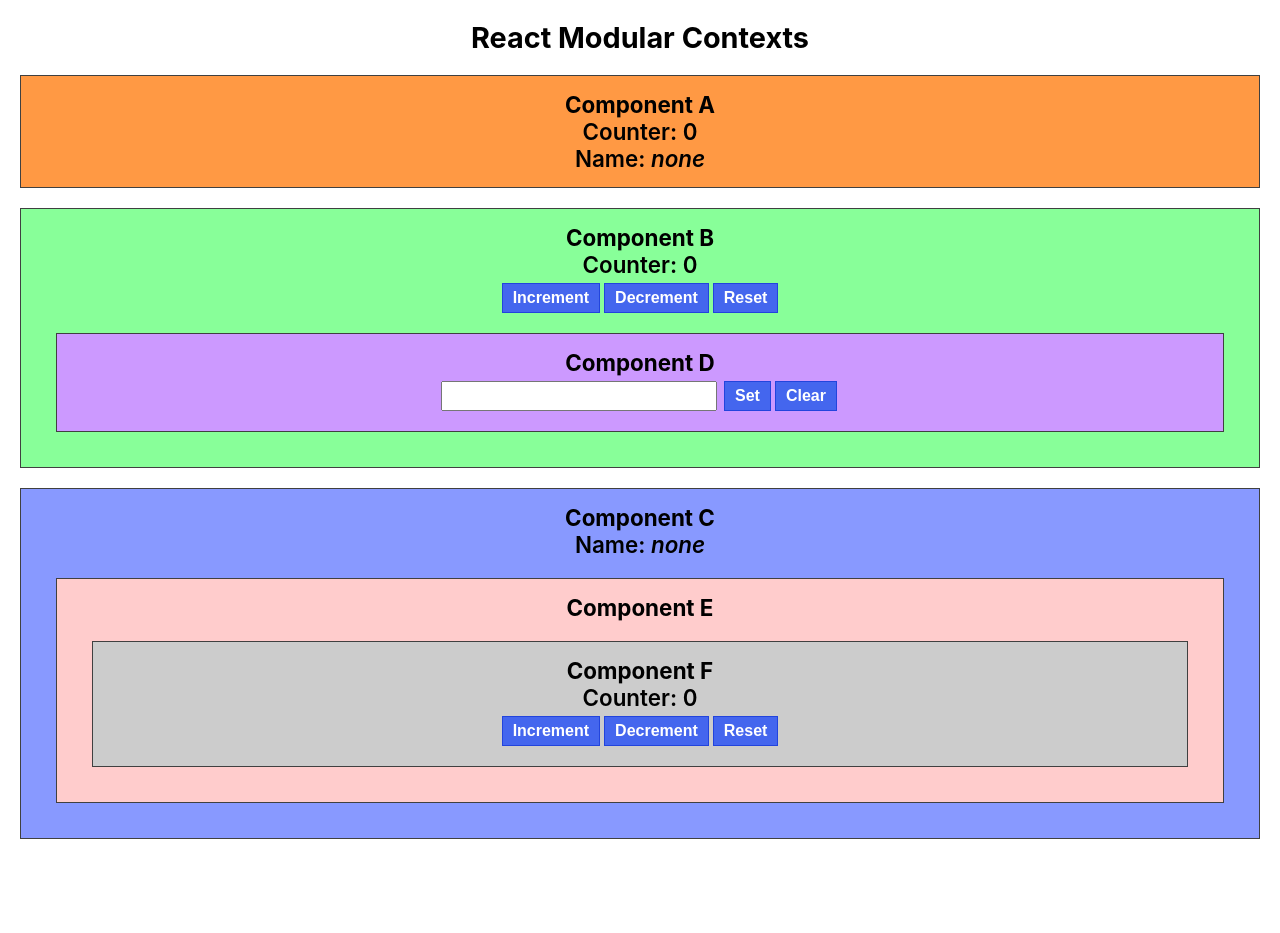
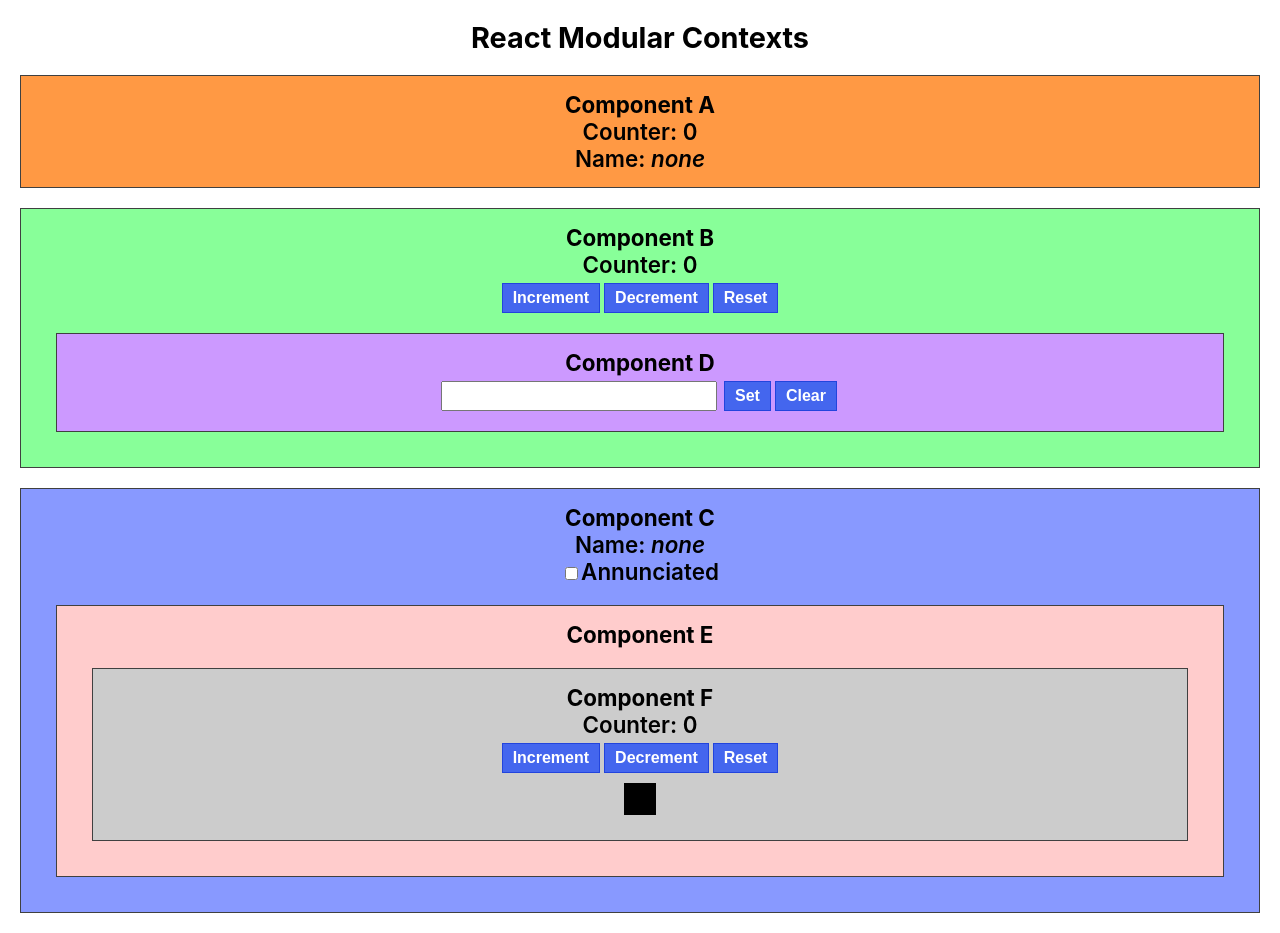
Before and after one commit to forresttanaka/ctxmod, a React (Create React App) app: page / in a window 1280 px wide. Before the commit the page ends 859 px from the top, so only its background shows below. Built offline with nearby package versions, Linux system fonts and the light colour scheme.

Commit message:
Add regular context

```diff
--- a/src/App.css
+++ b/src/App.css
@@ -77,3 +77,14 @@
   margin: 5px 0;
   justify-content: center;
 }
+
+.annunciator {
+  margin: 10px auto;
+  width: 32px;
+  height: 32px;
+  background-color: black;
+}
+
+.annunciator.annunciator--on {
+  background-color: #fc0;
+}
--- a/src/component_c.js
+++ b/src/component_c.js
@@ -3,14 +3,29 @@
 import { GlobalCtxmod } from './ctxmod';
 
 
+/**
+ * Create a ctxmod just for Component C and its children to share.
+ */
+export const CBranchContext = React.createContext(null);
+
+
 const ComponentC = () => {
+    const [annunciated, setAnnunciated] = React.useState(false);
     const { moduleName } = React.useContext(GlobalCtxmod);
+
+    const handleCheckbox = (e) => {
+        setAnnunciated(e.target.checked);
+    };
 
     return (
         <div className="component component--c">
-            <h2>Component C</h2>
-            <div>Name: {moduleName.name || <i>none</i>}</div>
-            <ComponentE />
+            <CBranchContext.Provider value={{ annunciated, setAnnunciated }}>
+                <h2>Component C</h2>
+                <div>Name: {moduleName.name || <i>none</i>}</div>
+                <input type="checkbox" id="annunciated" name="annunciated" checked={annunciated} onChange={handleCheckbox} />
+                <label htmlFor="annunciated">Annunciated</label>
+                <ComponentE />
+            </CBranchContext.Provider>
         </div>
     );
 };
--- a/src/component_f.js
+++ b/src/component_f.js
@@ -1,16 +1,19 @@
 import React from 'react';
 import { GlobalCtxmod } from './ctxmod';
 import CounterControls from './counter';
+import { CBranchContext } from './component_c';
 
 
 const ComponentF = () => {
     const { ctxmodCounter } = React.useContext(GlobalCtxmod);
+    const { annunciated } = React.useContext(CBranchContext);
 
     return (
         <div className="component component--f">
             <h2>Component F</h2>
             <div>Counter: {ctxmodCounter.counter}</div>
             <CounterControls />
+            <div className={`annunciator${annunciated ? ' annunciator--on' : ''}`} />
         </div>
     );
 };
```
